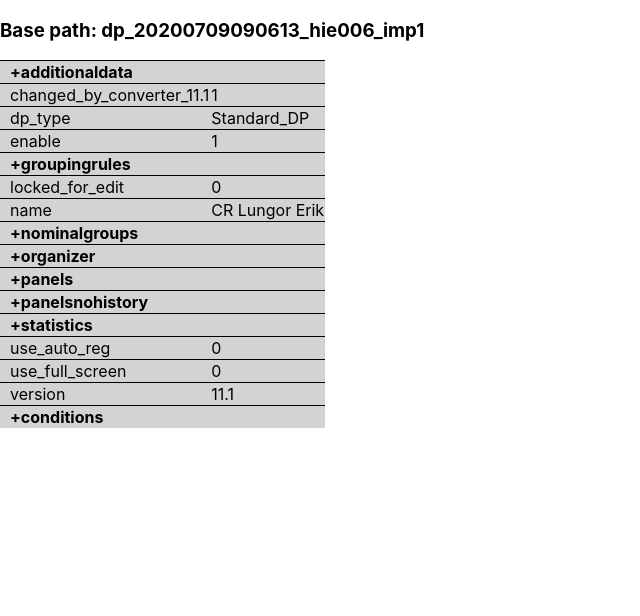
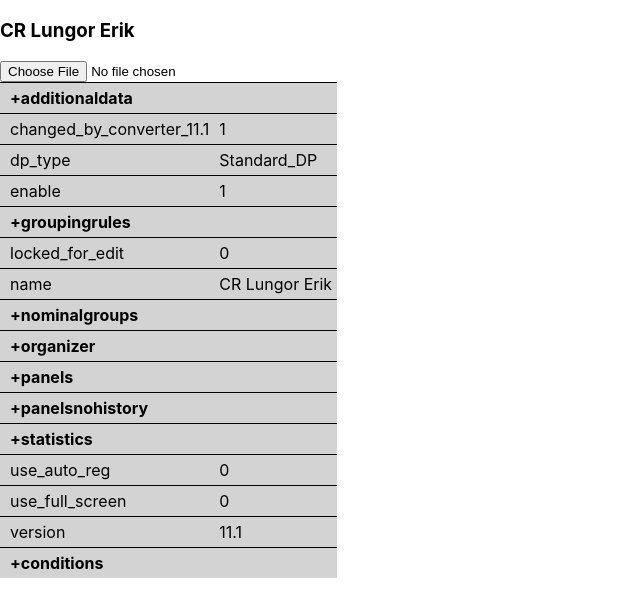
Before and after one commit to eriklofblad/dp-editor, a React (Create React App) app: page / in a window 1280 px wide. Shown: the top 616 px of the page, without its empty margins (0-640 px from the left). Built offline with nearby package versions, Linux system fonts and the light colour scheme.

Commit message:
File upload possible

```diff
--- a/src/App.css
+++ b/src/App.css
@@ -8,4 +8,5 @@ table {
 
 td {
   border-top: 1px solid black;
+  padding: 5px;
 }
--- a/src/App.tsx
+++ b/src/App.tsx
@@ -1,8 +1,9 @@
-import React from "react";
+import React, { useState, useEffect } from "react";
 import "./App.css";
 import { xmlData } from "./test-data/crLungor";
 import convert, { ElementCompact } from "xml-js";
 import TreeBase from "./TreeBase";
+import FileUploader from "./FileUploader";
 
 interface XmlTreeData extends ElementCompact {
   tree?: {
@@ -23,24 +24,45 @@ interface XMLElement {
 }
 
 function App() {
-  const jsonData: XmlTreeData = convert.xml2js(xmlData, { compact: true });
+  const [nodes, setNodes] = useState<XMLNode[]>([]);
+  const [baseName, setBaseName] = useState<string>("");
+  const [dpName, setDPName] = useState<string>("");
 
-  console.log(jsonData);
+  useEffect(() => {
+    setNewData(xmlData);
+  }, []);
+
+  const setNewData = (data: string): void => {
+    const jsonData: XmlTreeData = convert.xml2js(data, { compact: true });
 
     if (!jsonData.tree) {
-    return <h1>Data not parsed</h1>;
+      return;
     }
 
-  const baseName = jsonData.tree.branch.node[0].path_segment._text;
-  const nodes = jsonData.tree.branch.node.filter(
-    (node) => !!node.parent_path_segment._text
+    const prelBaseName = jsonData.tree.branch.node[0].path_segment._text;
+    setBaseName(prelBaseName);
+
+    const protocolNameNode = jsonData.tree.branch.node.filter(
+      (node) => node.path_segment._text === prelBaseName + "\\name"
     );
 
+    if (protocolNameNode.length > 0 && protocolNameNode[0].value._text) {
+      setDPName(protocolNameNode[0].value._text);
+    }
+
+    setNodes(
+      jsonData.tree.branch.node.filter(
+        (node) => !!node.parent_path_segment._text
+      )
+    );
+  };
   return (
     <div className="App">
       <div className="path-list">
-        <h3>Base path: {baseName}</h3>
+        <h3>{dpName}</h3>
+        <FileUploader setNewData={setNewData} />
         <table>
+          <tbody>
             {nodes
               .filter((node) => node.parent_path_segment._text === baseName)
               .map((node) => (
@@ -57,6 +79,7 @@ function App() {
                   level={1}
                 />
               ))}
+          </tbody>
         </table>
       </div>
     </div>
--- /dev/null
+++ b/src/FileUploader.tsx
@@ -0,0 +1,36 @@
+import React from "react";
+
+interface IProps {
+  setNewData: (data: string) => void;
+}
+
+const FileUploader: React.FC<IProps> = ({ setNewData }) => {
+  let fileReader: undefined | FileReader;
+
+  const handleFileRead = (e: ProgressEvent<FileReader>) => {
+    if (fileReader) {
+      const content = fileReader.result;
+      if (typeof content === "string") {
+        setNewData(content);
+      }
+    }
+    // … do something with the 'content' …
+  };
+
+  const handleFileChosen = (e: React.ChangeEvent<HTMLInputElement>) => {
+    if (e.target.files && e.target.files.length > 0) {
+      const file = e.target.files[0];
+      fileReader = new FileReader();
+      fileReader.onloadend = handleFileRead;
+      fileReader.readAsText(file);
+    }
+  };
+
+  return (
+    <div>
+      <input type="file" accept=".xml" onChange={handleFileChosen} />
+    </div>
+  );
+};
+
+export default FileUploader;
--- a/src/TreeBase.tsx
+++ b/src/TreeBase.tsx
@@ -38,6 +38,7 @@ const TreeBase: React.FC<IProps> = ({
           )
           .map((node) => (
             <TreeBase
+              key={node.path_segment._text}
               activeNode={node}
               level={level + 1}
               childNodes={childNodes.filter(
```
Lines whose indentation alone changed are shown as unchanged.
